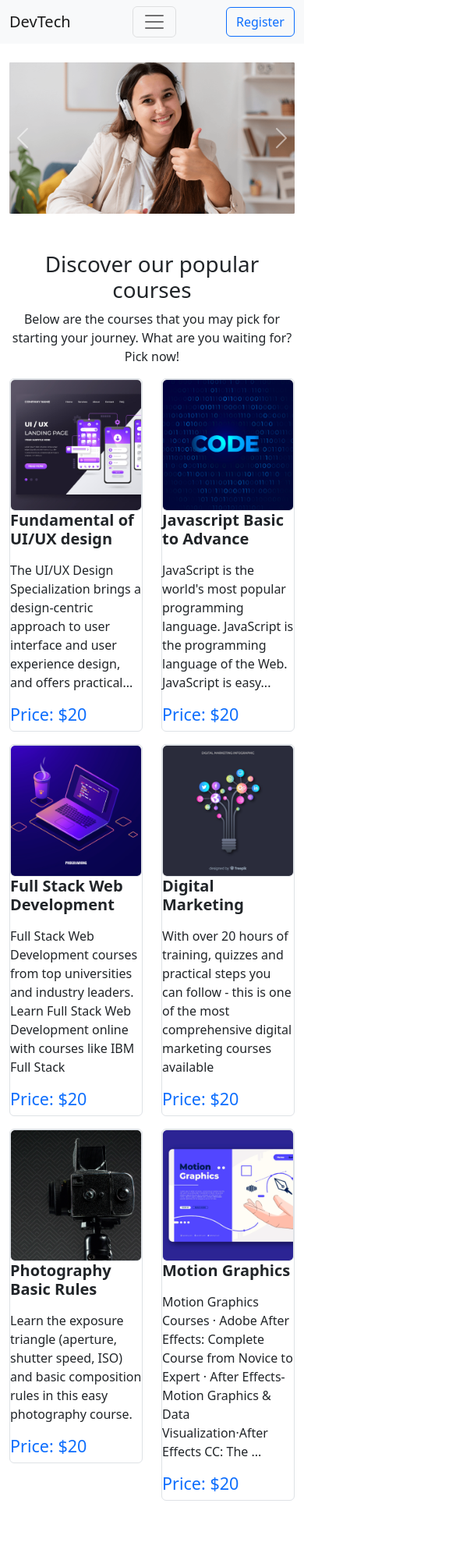
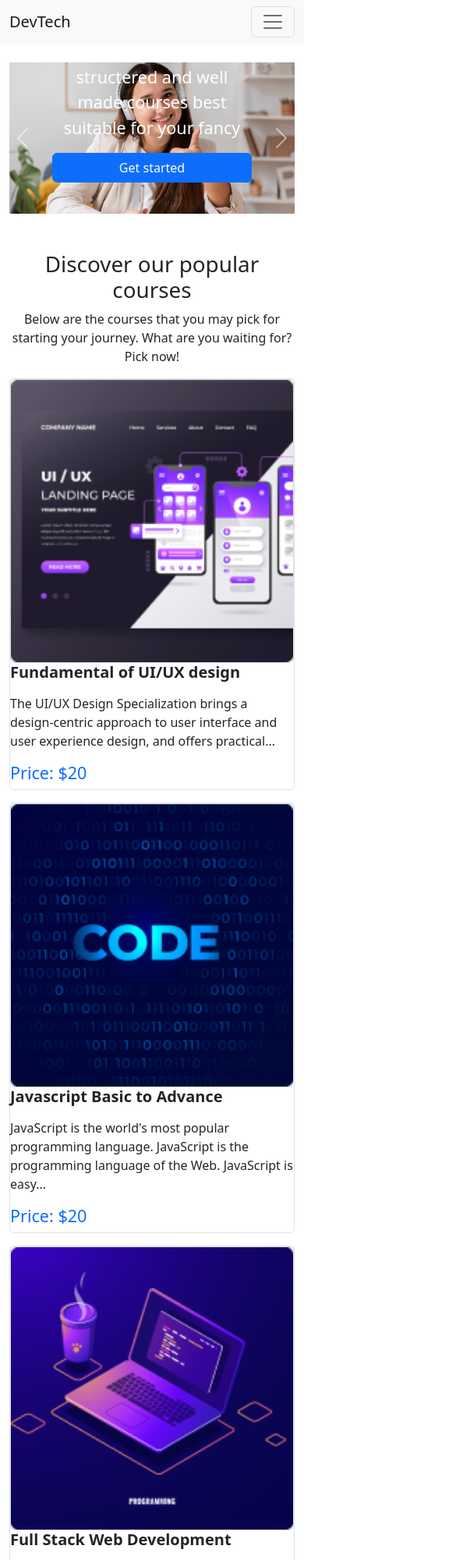
Before and after one commit to yatohajime/edtech-web, a plain HTML site: page index.html in a window 390 px wide. Shown: the top 2000 px of the page at 78% size, 585 px wide, since content can reach past the window. Drawn offline with nearby package versions, Linux system fonts and the light colour scheme.

Commit message:
final commit

```diff
--- a/index.html
+++ b/index.html
@@ -43,7 +43,7 @@
                         </li>
                     </ul>
                 </div>
-                <button class="btn btn-outline-primary" type="submit">Register</button>
+                <button class="btn btn-outline-primary d-none d-md-block" type="submit">Register</button>
             </div>
           </nav>        <!-- navbar end -->
 
@@ -52,17 +52,17 @@
             <div class="carousel-inner">
               <div class="carousel-item active">
                 <img src="images/cover/cover-1.png" class="d-block img-fluid" alt="...">
-                <div class="carousel-caption d-none d-md-block custom-margin2">
-                  <h1 class="custom-fontSize1">Start learning skills for the <span class="custom-fontColor1">Digital</span>world</h1>
-                  <p class=" custom-fontSize2">Discover uniquely structered and well made courses best suitable for your fancy</p>
+                <div class="carousel-caption d-md-block d-flex justify-content-center flex-column">
+                  <h1 class="fs-1 ">Start learning skills for the <span class="custom-fontColor1">Digital</span>world</h1>
+                  <p class="fs-4">Discover uniquely structered and well made courses best suitable for your fancy</p>
                   <button class="btn btn-primary text-white">Get started</button>
                 </div>
               </div>
               <div class="carousel-item">
                 <img src="images/cover/cover-3.jpg" class="d-block img-fluid" alt="...">
-                <div class="carousel-caption d-none d-md-block custom-margin2">
-                  <h1 class="custom-fontSize1">Reach your goal to be an<span class="custom-fontColor1"> expert</span> in a few weeks</h1>
-                  <p class=" custom-fontSize2">The course subject matter breifly touches upon all the necessary factors of a specific field to get you job ready in no time.</p>
+                <div class="carousel-caption d-none d-md-block d-flex justify-content-center flex-column position-absolute top-50">
+                  <h1 class="fs-1">Reach your goal to be an<span class="custom-fontColor1"> expert</span> in a few weeks</h1>
+                  <p class="fs-4">The course subject matter breifly touches upon all the necessary factors of a specific field to get you job ready in no time.</p>
                   <button class="btn btn-primary text-white">Get started</button>
                 </div>
               </div>
@@ -84,12 +84,12 @@
                 <h1>Discover our popular courses</h1>
                 <p>Below are the courses that you may pick for starting your journey. What are you waiting for? Pick now!</p>
             </div>
-            <div class="row row-cols-2">
+            <div class="row row-cols-1 row-md-cols-1">
                 <!-- individual course start -->
-                <div class="col-md-6 mb-3" >
+                <div class="col-sm-12 col-md-12 col-lg-6 mb-3" >
                     <div class="row g-0 border border-1 rounded d-flex align-items-center">
                       <div class="col-md-4">
-                        <img src="images/course/course-1.png" class="img-fluid border rounded" alt="...">
+                        <img src="images/course/course-1.png" class="img-fluid w-100 border rounded" alt="...">
                       </div>
                       <div class="col-md-8">
                         <div class="card-body">
@@ -101,10 +101,10 @@
                     </div>
                 </div>
                 <!-- individual course end -->
-                <div class="col-md-6 mb-3" >
+                <div class="col-12 col-md-12 col-lg-6 mb-3" >
                     <div class="row g-0 border border-1 rounded d-flex align-items-center">
                       <div class="col-md-4">
-                        <img src="images/course/course-2.png" class="img-fluid border rounded" alt="...">
+                        <img src="images/course/course-2.png" class="img-fluid w-100 border rounded" alt="...">
                       </div>
                       <div class="col-md-8">
                         <div class="card-body">
@@ -115,10 +115,10 @@
                       </div>
                     </div>
                 </div>
-                <div class="col-md-6 mb-3" >
+                <div class="col-12 col-md-12 col-lg-6 mb-3" >
                     <div class="row g-0 border border-1 rounded d-flex align-items-center">
                       <div class="col-md-4">
-                        <img src="images/course/course-3.png" class="img-fluid border rounded" alt="...">
+                        <img src="images/course/course-3.png" class="img-fluid w-100 border rounded" alt="...">
                       </div>
                       <div class="col-md-8">
                         <div class="card-body">
@@ -129,7 +129,7 @@
                       </div>
                     </div>
                 </div>
-                <div class="col-md-6 mb-3" >
+                <div class="d-none d-lg-block col-lg-6 mb-3" >
                     <div class="row g-0 border border-1 rounded d-flex align-items-center">
                       <div class="col-md-4">
                         <img src="images/course/course-4.png" class="img-fluid border rounded" alt="...">
@@ -143,7 +143,7 @@
                       </div>
                     </div>
                 </div>
-                <div class="col-md-6 mb-3" >
+                <div class="d-none d-lg-block col-md-6 col-lg-6 mb-3" >
                     <div class="row g-0 border border-1 rounded d-flex align-items-center">
                       <div class="col-md-4">
                         <img src="images/course/course-5.png" class="img-fluid border rounded" alt="...">
@@ -157,10 +157,10 @@
                       </div>
                     </div>
                 </div>
-                <div class="col-md-6 mb-3" >
+                <div class="d-none d-lg-block col-md-6 col-lg-6 mb-3" >
                     <div class="row g-0 border border-1 rounded d-flex align-items-center">
                       <div class="col-md-4">
-                        <img src="images/course/course-6.png" class="img-fluid border rounded" alt="...">
+                        <img src="images/course/course-6.png" class="img-fluid borde rounded" alt="...">
                       </div>
                       <div class="col-md-8">
                         <div class="card-body">
@@ -172,12 +172,14 @@
                     </div>
                 </div>
             </div>
-            <button class="btn btn-primary custom-margin3">See More Courses</button>
+            <button class="btn btn-primary d-none d-lg-block custom-margin3">See More Courses</button>
+            <button class="btn btn-primary d-none d-md-block d-lg-none custom-margin4">See More Courses</button>
+            <button class="btn btn-primary d-block d-md-none custom-margin5">See More Courses</button>
         </section>
         <!-- course section end -->
 
         <!-- modal section start -->
-        <section class="container bg-primary rounded d-flex mt-5 p-5 justify-content-around align-items-center ">
+        <section class="container bg-primary rounded d-flex mt-5 p-5 justify-content-around align-items-center flex-column flex-lg-row text-center ">
             <div>
                 <h2 class="fw-bold text-white">Ready to join?</h2>
                 <p class="text-white">Lorem ipsum dolor sit amet consectetur adipisicing elit. Exercitationem, molestiae.</p>
@@ -271,7 +273,7 @@
         <!-- accordian section end -->
 
         <!-- company icons section start -->
-        <section class="container mt-5">
+        <section class="container mt-5 d-none d-lg-block">
             <h1 class="fw-bold text-center">Trusted by over 800+ Companies</h1>
             <div class="d-flex justify-content-around mt-4">
                 <img class="img-fluid" src="images/company/company-1.png" alt="">
--- a/style.css
+++ b/style.css
@@ -11,6 +11,13 @@
     margin-left: 37em;
 }
 
+.custom-margin4 {
+    margin-left: 20em;
+}
+
+.custom-margin5{
+    margin-left: 6em;
+}
 .custom-fontSize1{
     font-size: 4rem;
 }
```
